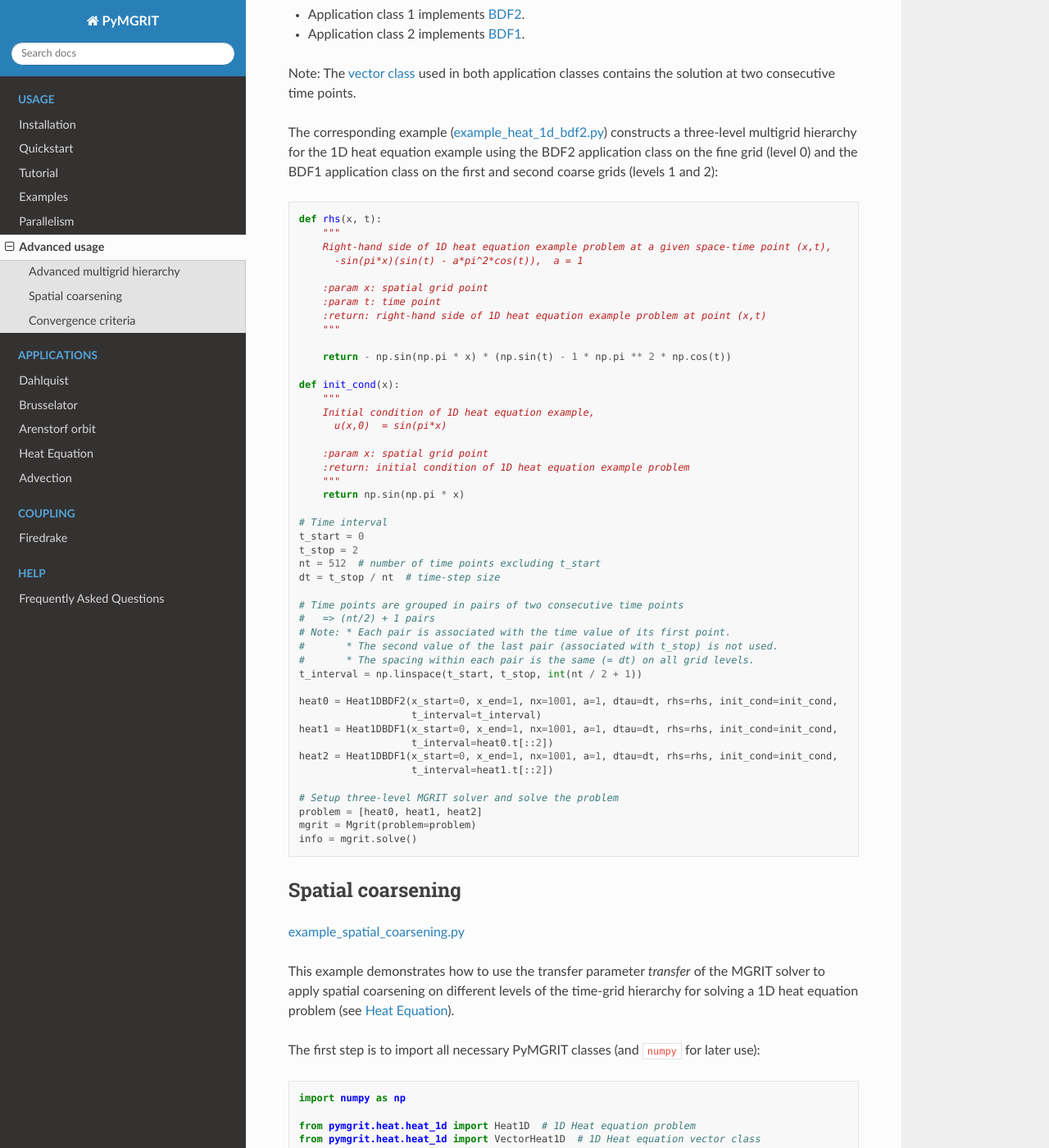
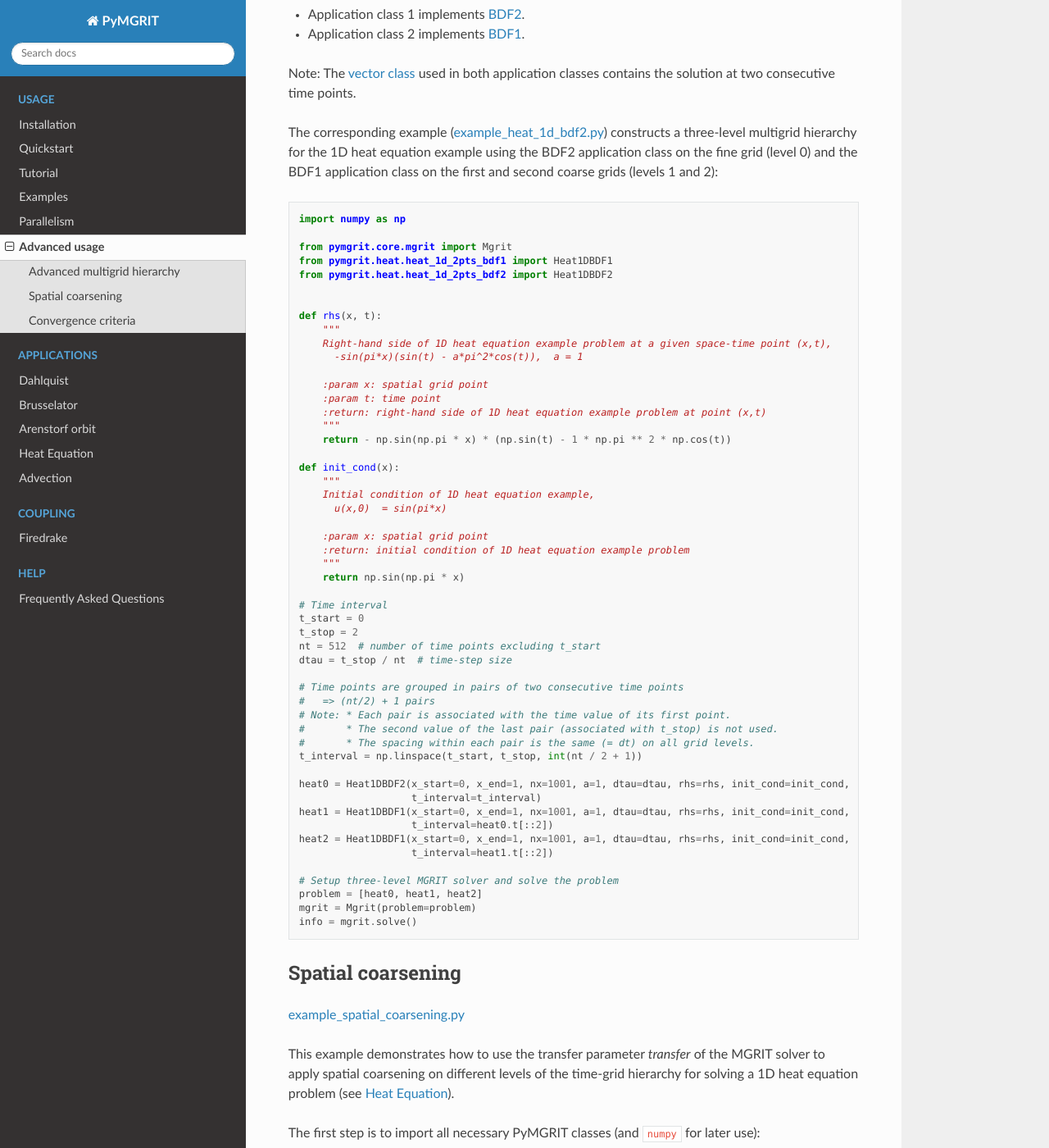
Before and after one commit to pymgrit/pymgrit, a Sphinx documentation site: the page built from docs/source/usage/advanced.rst, in a window 1280 px wide and 1400 px high, scrolled down 1735 px. Shown: the whole window at 82% size. Built offline with Sphinx 7.4.7 and the Read the Docs theme 2.0.0, drawn with Linux system fonts in a browser that asks for light colours.

Commit message:
minor doc changes

```diff
--- a/docs/source/usage/advanced.rst
+++ b/docs/source/usage/advanced.rst
@@ -103,6 +103,13 @@ first and second coarse grids (levels 1 and 2):
 
 ::
 
+    import numpy as np
+
+    from pymgrit.core.mgrit import Mgrit
+    from pymgrit.heat.heat_1d_2pts_bdf1 import Heat1DBDF1
+    from pymgrit.heat.heat_1d_2pts_bdf2 import Heat1DBDF2
+
+
     def rhs(x, t):
         """
         Right-hand side of 1D heat equation example problem at a given space-time point (x,t),
@@ -112,7 +119,6 @@ first and second coarse grids (levels 1 and 2):
         :param t: time point
         :return: right-hand side of 1D heat equation example problem at point (x,t)
         """
-
         return - np.sin(np.pi * x) * (np.sin(t) - 1 * np.pi ** 2 * np.cos(t))
 
     def init_cond(x):
@@ -129,7 +135,7 @@ first and second coarse grids (levels 1 and 2):
     t_start = 0
     t_stop = 2
     nt = 512  # number of time points excluding t_start
-    dt = t_stop / nt  # time-step size
+    dtau = t_stop / nt  # time-step size
 
     # Time points are grouped in pairs of two consecutive time points
     #   => (nt/2) + 1 pairs
@@ -138,11 +144,11 @@ first and second coarse grids (levels 1 and 2):
     #       * The spacing within each pair is the same (= dt) on all grid levels.
     t_interval = np.linspace(t_start, t_stop, int(nt / 2 + 1))
 
-    heat0 = Heat1DBDF2(x_start=0, x_end=1, nx=1001, a=1, dtau=dt, rhs=rhs, init_cond=init_cond,
+    heat0 = Heat1DBDF2(x_start=0, x_end=1, nx=1001, a=1, dtau=dtau, rhs=rhs, init_cond=init_cond,
                        t_interval=t_interval)
-    heat1 = Heat1DBDF1(x_start=0, x_end=1, nx=1001, a=1, dtau=dt, rhs=rhs, init_cond=init_cond,
+    heat1 = Heat1DBDF1(x_start=0, x_end=1, nx=1001, a=1, dtau=dtau, rhs=rhs, init_cond=init_cond,
                        t_interval=heat0.t[::2])
-    heat2 = Heat1DBDF1(x_start=0, x_end=1, nx=1001, a=1, dtau=dt, rhs=rhs, init_cond=init_cond,
+    heat2 = Heat1DBDF1(x_start=0, x_end=1, nx=1001, a=1, dtau=dtau, rhs=rhs, init_cond=init_cond,
                        t_interval=heat1.t[::2])
 
     # Setup three-level MGRIT solver and solve the problem
--- a/docs/source/usage/examples.rst
+++ b/docs/source/usage/examples.rst
@@ -226,7 +226,6 @@ Depending on the solver setting (see `output_lvl` in `Solver parameters`_), the
         path = 'results/' + 'dahlquist'
         # Create path if not existing
         pathlib.Path(path).mkdir(parents=True, exist_ok=True)
-
         # Save solution to file; here, we just have a single solution value at each time point.
         # Useful member variables of MGRIT solver:
         #   - self.t[0]           : local fine-grid (level 0) time interval
```
Also changed, not shown: 2 other files.
